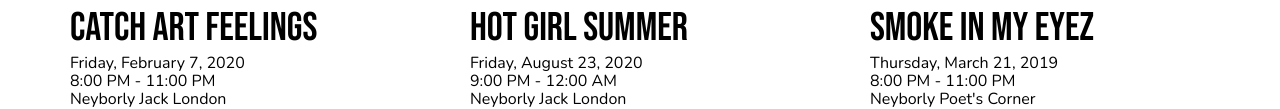
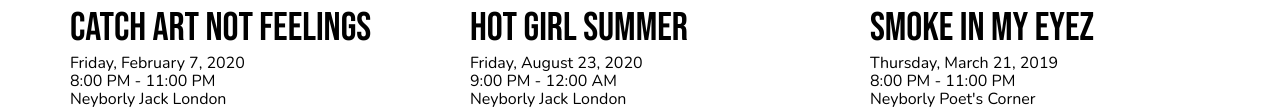
Before and after one commit to annliu600/annliu600.github.io, a plain HTML site: page events.html in a window 1280 px wide. Shown: the part 635-744 px from the top of the page. Drawn offline with nearby package versions, Linux system fonts and the light colour scheme.

Commit message:
Update events.html

```diff
--- a/events.html
+++ b/events.html
@@ -50,7 +50,7 @@
   <div class="column">
     <a href="https://www.instagram.com/p/B8NaVzmhE8g/" target="_blank"><img src="assets/img/CANF.png" title="CANF" img class="flyer" alt="CANF"></a>
 
-	  <div id="title1"><h7>CATCH ART FEELINGS</h7></div>
+	  <div id="title1"><h7>CATCH ART NOT FEELINGS</h7></div>
 	<div id="date">
 	   <p1>Friday, February 7, 2020<br>
 	  8:00 PM - 11:00 PM<br>
```
